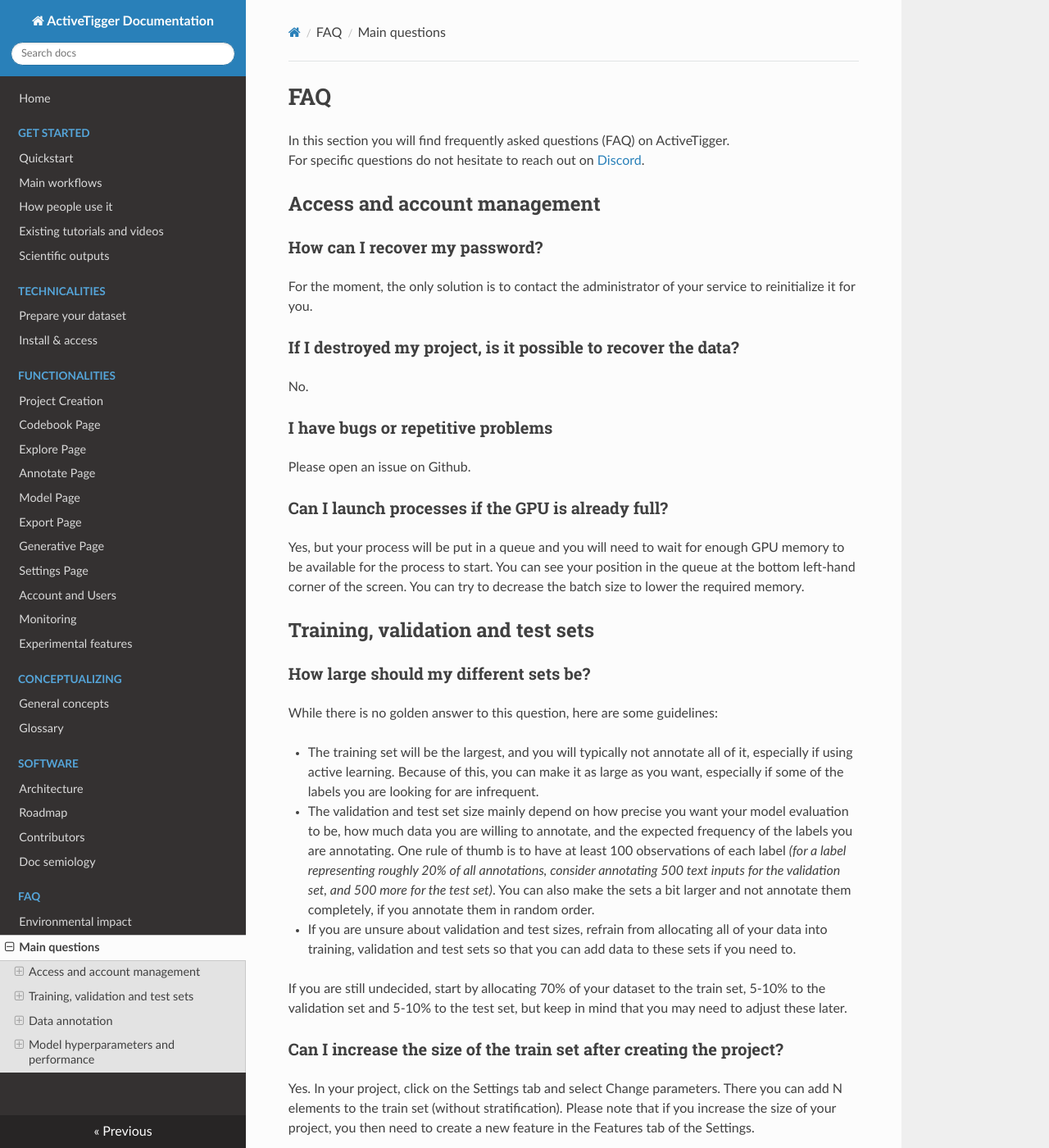
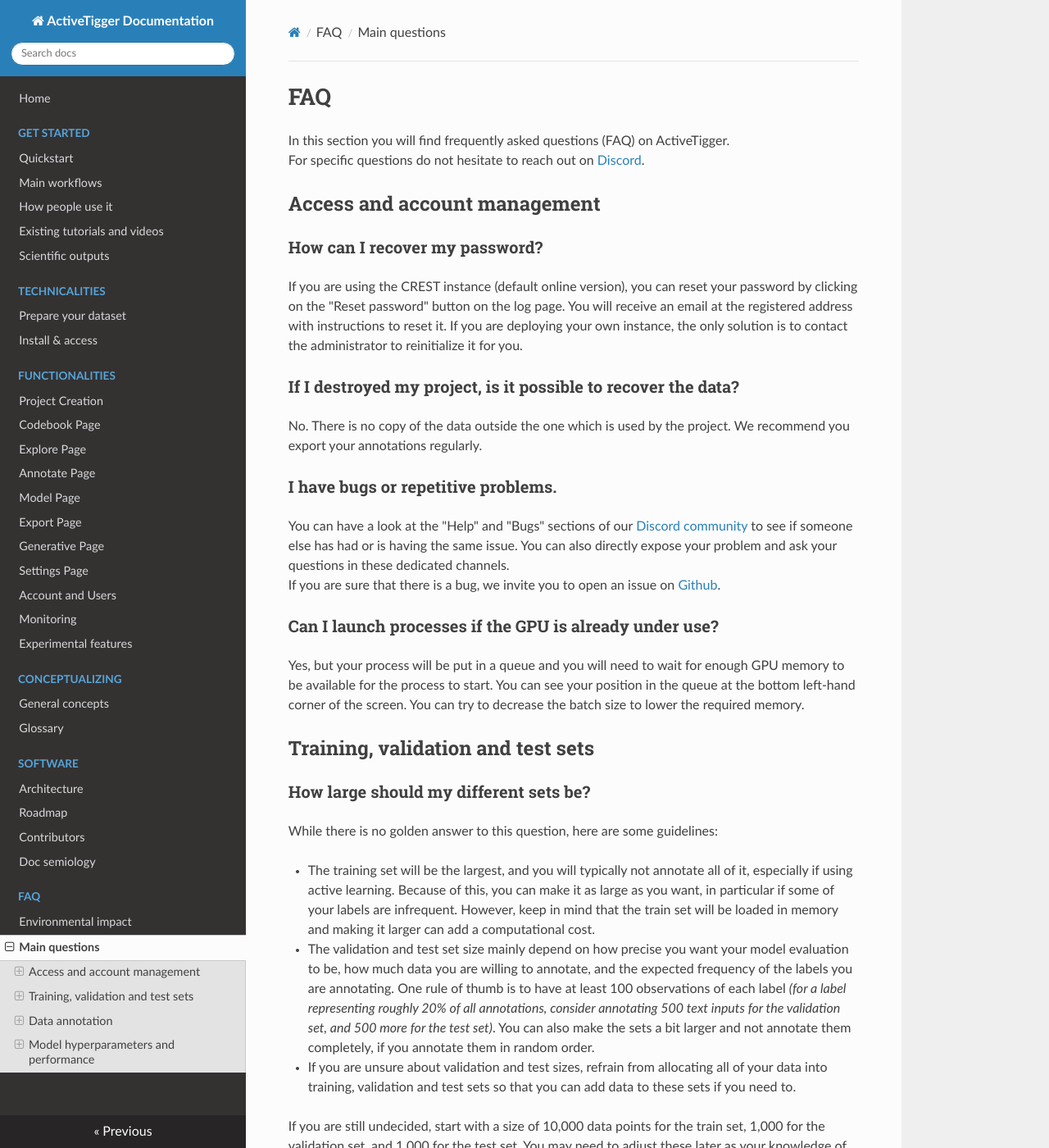
Before and after one commit to activetigger/documentation, an MkDocs documentation site: the page built from docs/faq/faq.md, in a window 1280 px wide and 1400 px high. Shown: the whole window at 82% size. Built offline with MkDocs 1.6.1, drawn with Linux system fonts in a browser that asks for light colours; nearby versions of some CDN libraries; some of the changed text lies outside the part shown.

Commit message:
modifications according to comments

```diff
--- a/docs/faq/faq.md
+++ b/docs/faq/faq.md
@@ -7,17 +7,19 @@
 
 ### How can I recover my password?
 
-For the moment, the only solution is to contact the administrator of your service to reinitialize it for you.
+If you are using the CREST instance (default online version), you can reset your password by clicking on the "Reset password" button on the log page. You will receive an email at the registered address with instructions to reset it.
+If you are deploying your own instance, the only solution is to contact the administrator to reinitialize it for you.
 
 ### If I destroyed my project, is it possible to recover the data?
 
-No.
+No. There is no copy of the data outside the one which is used by the project. We recommend you export your annotations regularly.
 
-### I have bugs or repetitive problems
+### I have bugs or repetitive problems.
 
-Please open an issue on Github.
+You can have a look at the "Help" and "Bugs" sections of our [Discord community](https://discord.gg/3uNnjw2k) to see if someone else has had or is having the same issue. You can also directly expose your problem and ask your questions in these dedicated channels.
+If you are sure that there is a bug, we invite you to open an issue on [Github](https://github.com/activetigger/activetigger).
 
-### Can I launch processes if the GPU is already full?
+### Can I launch processes if the GPU is already under use?
 
 Yes, but your process will be put in a queue and you will need to wait for enough GPU memory to be available for the process to start. You can see your position in the queue at the bottom left-hand corner of the screen. You can try to decrease the batch size to lower the required memory.
 
@@ -27,11 +29,11 @@
 
 While there is no golden answer to this question, here are some guidelines:
 
-- The training set will be the largest, and you will typically not annotate all of it, especially if using active learning. Because of this, you can make it as large as you want, especially if some of the labels you are looking for are infrequent.
+- The training set will be the largest, and you will typically not annotate all of it, especially if using active learning. Because of this, you can make it as large as you want, in particular if some of your labels are infrequent. However, keep in mind that the train set will be loaded in memory and making it larger can add a computational cost.
 - The validation and test set size mainly depend on how precise you want your model evaluation to be, how much data you are willing to annotate, and the expected frequency of the labels you are annotating. One rule of thumb is to have at least 100 observations of each label _(for a label representing roughly 20% of all annotations, consider annotating 500 text inputs for the validation set, and 500 more for the test set)_. You can also make the sets a bit larger and not annotate them completely, if you annotate them in random order.
 - If you are unsure about validation and test sizes, refrain from allocating all of your data into training, validation and test sets so that you can add data to these sets if you need to.
 
-If you are still undecided, start by allocating 70% of your dataset to the train set, 5-10% to the validation set and 5-10% to the test set, but keep in mind that you may need to adjust these later.
+If you are still undecided, start with a size of 10,000 data points for the train set, 1,000 for the validation set, and 1,000 for the test set. You may need to adjust these later as your knowledge of the data improves.
 
 ### Can I increase the size of the train set after creating the project?
 
```
